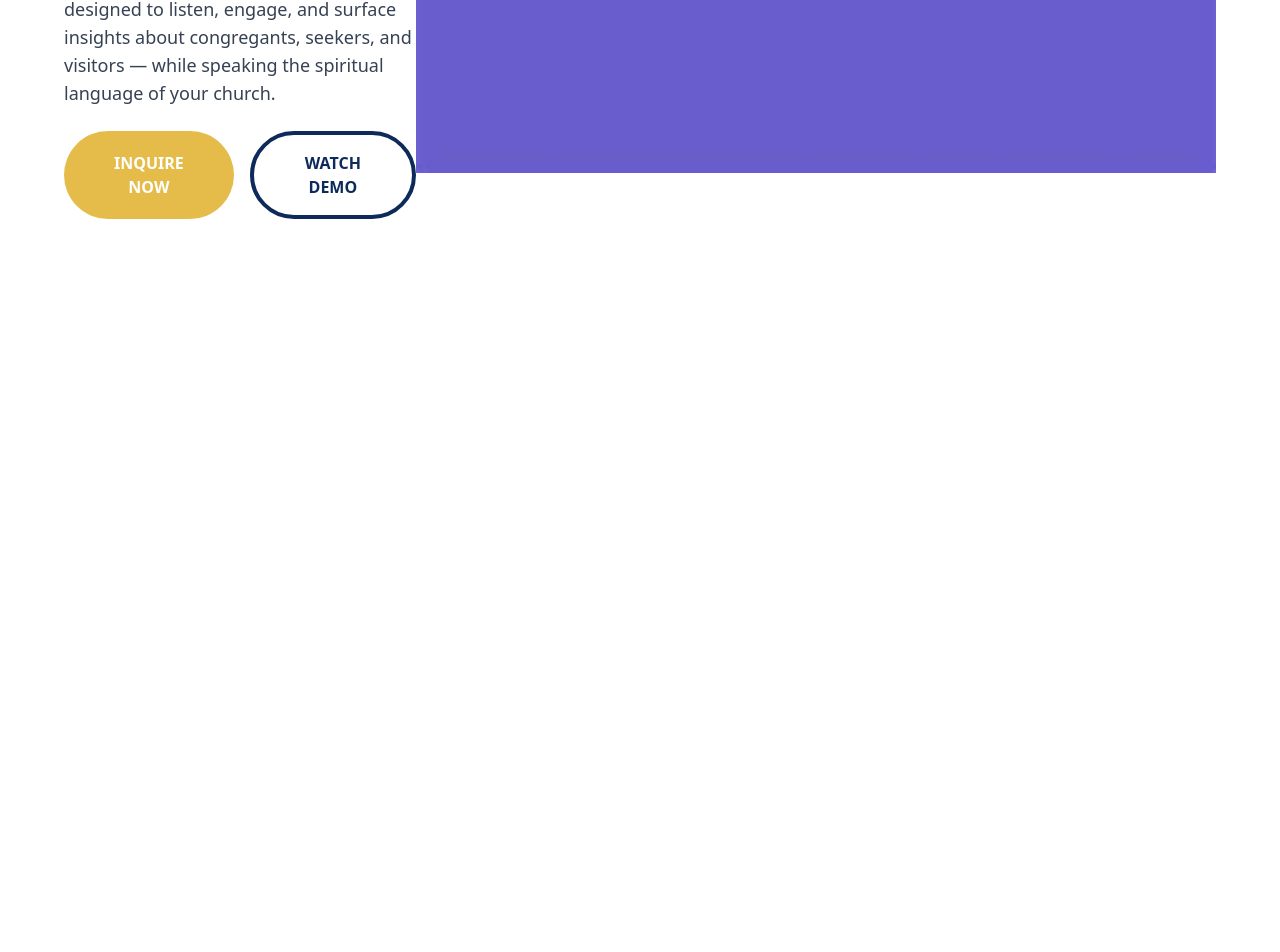
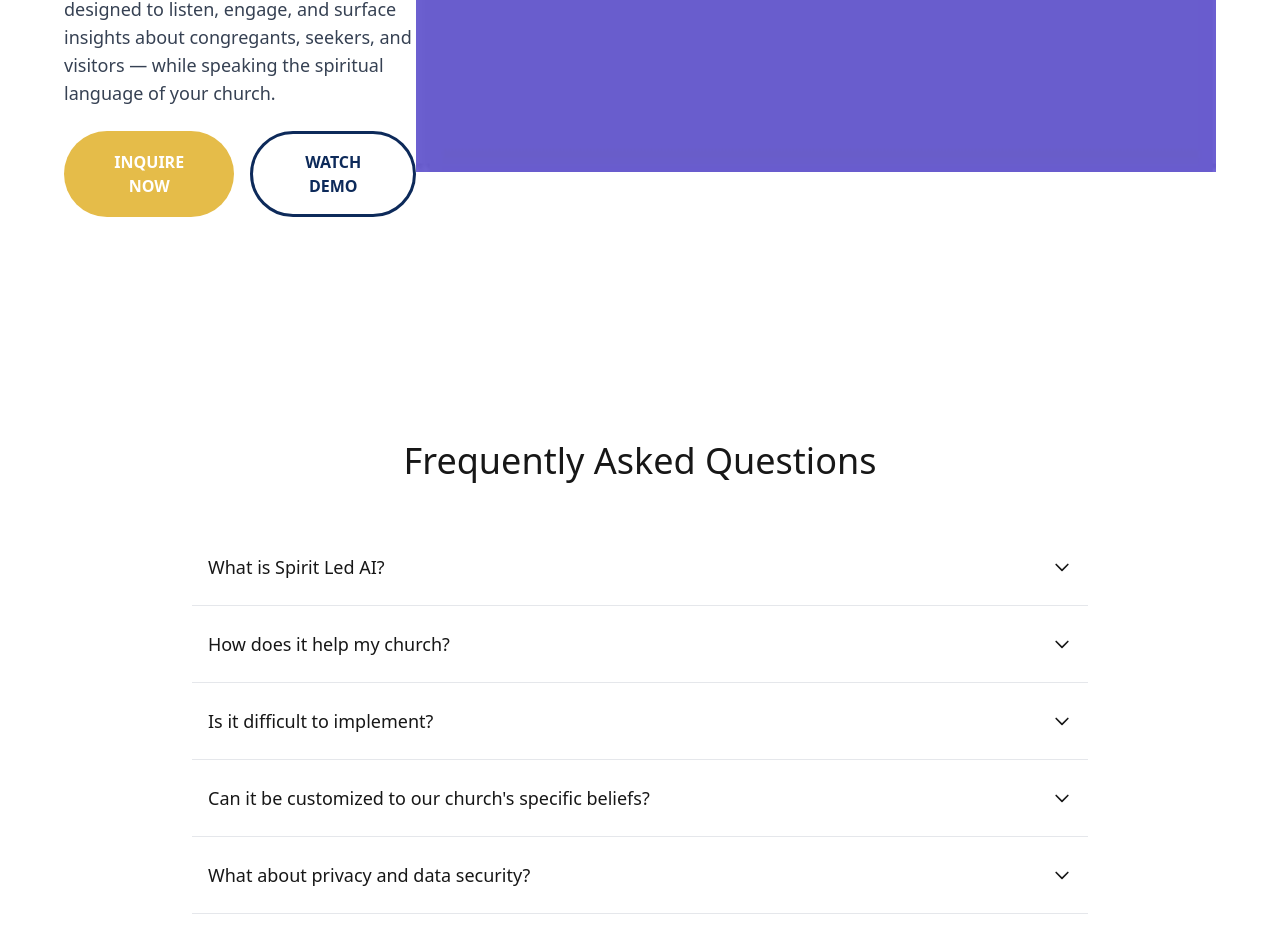
Before and after one commit to Faith-Stack-AI/landing-page, a Next.js app: page / in a window 1280 px wide. Shown: the part 657-1609 px from the top of the page. Before the commit the page ends 1036 px from the top, so only its background shows below. Built offline with nearby package versions, Linux system fonts and the light colour scheme.

Commit message:
feat: add faq and improve frontend

```diff
--- a/src/app/page.tsx
+++ b/src/app/page.tsx
@@ -3,12 +3,14 @@
 import Image from "next/image";
 import NavBar from '../components/NavBar';
 import HeroSection from '../components/HeroSection';
+import FAQ from '../components/FAQ';
 
 export default function Home() {
   return (
     <div className="min-h-screen flex flex-col">
       <NavBar />
       <HeroSection />
+      <FAQ />
     </div>
   );
 }
--- /dev/null
+++ b/src/components/FAQ.tsx
@@ -0,0 +1,85 @@
+import React, { useState } from 'react';
+
+interface FAQItemProps {
+  question: string;
+  answer: string;
+  isFirst?: boolean;
+}
+
+const FAQItem: React.FC<FAQItemProps> = ({ question, answer, isFirst }) => {
+  const [isOpen, setIsOpen] = useState(false);
+
+  return (
+    <div className={`${isFirst ? '' : 'border-t'} border-gray-200`}>
+      <div
+        className={`w-full hover:bg-[#0d2a5a] hover:text-white ${isOpen ? 'bg-[#0d2a5a] text-white' : 'text-primary'} transition-colors duration-200`}
+      >
+        <button
+          className="flex w-full justify-between items-center text-left font-medium text-lg py-6 px-4 focus:outline-none"
+          onClick={() => setIsOpen(!isOpen)}
+        >
+          {question}
+          <svg
+            className={`w-5 h-5 transform ${isOpen ? 'rotate-180' : ''} transition-transform duration-200`}
+            fill="none"
+            stroke="currentColor"
+            viewBox="0 0 24 24"
+            xmlns="http://www.w3.org/2000/svg"
+          >
+            <path strokeLinecap="round" strokeLinejoin="round" strokeWidth={2} d="M19 9l-7 7-7-7" />
+          </svg>
+        </button>
+      </div>
+      <div
+        className={`bg-white text-gray-700 transition-all duration-300 ease-in-out overflow-hidden ${isOpen ? 'max-h-96 opacity-100 py-6 px-4' : 'max-h-0 opacity-0'}`}
+      >
+        <p>{answer}</p>
+      </div>
+    </div>
+  );
+};
+
+const FAQ: React.FC = () => {
+  const faqItems = [
+    {
+      question: "What is Spirit Led AI?",
+      answer: "Spirit Led AI is the first AI-powered digital ministry team designed to listen, engage, and surface insights about congregants, seekers, and visitors — while speaking the spiritual language of your church."
+    },
+    {
+      question: "How does it help my church?",
+      answer: "Our AI solution helps your church community by providing 24/7 engagement, answering questions about faith and your church specifics, and gathering insights that help you better serve your congregation."
+    },
+    {
+      question: "Is it difficult to implement?",
+      answer: "Not at all! Our team helps you get set up quickly and easily, with minimal technical knowledge required. We provide full support throughout the implementation process."
+    },
+    {
+      question: "Can it be customized to our church's specific beliefs?",
+      answer: "Absolutely! Spirit Led AI is designed to be fully customizable to reflect your church's specific theology, language, and spiritual approach."
+    },
+    {
+      question: "What about privacy and data security?",
+      answer: "We take privacy and security very seriously. All data is encrypted and stored securely, and we comply with all relevant data protection regulations."
+    }
+  ];
+
+  return (
+    <section className="py-16 px-16 bg-white">
+      <div className="max-w-4xl mx-auto">
+        <h2 className="text-4xl font-medium mb-12 text-center text-primary">Frequently Asked Questions</h2>
+        <div className="border-b border-gray-200">
+          {faqItems.map((item, index) => (
+            <FAQItem
+              key={index}
+              question={item.question}
+              answer={item.answer}
+              isFirst={index === 0}
+            />
+          ))}
+        </div>
+      </div>
+    </section>
+  );
+};
+
+export default FAQ;
--- a/src/components/HeroSection.tsx
+++ b/src/components/HeroSection.tsx
@@ -10,7 +10,7 @@ const HeroSection: React.FC = () => {
         <div className="flex space-x-4">
           <button className="bg-[#E5BC49] text-white font-bold px-8 py-4 rounded-full">INQUIRE NOW</button>
           <button className="flex items-center space-x-2">
-            <span className="bg-white text-[#0d2a5a] font-bold px-8 py-4 rounded-full border-4 border-[#0d2a5a]">WATCH DEMO</span>
+            <span className="bg-white text-[#0d2a5a] font-bold px-8 py-4 rounded-full border-3 border-[#0d2a5a]">WATCH DEMO</span>
           </button>
         </div>
       </div>
```
